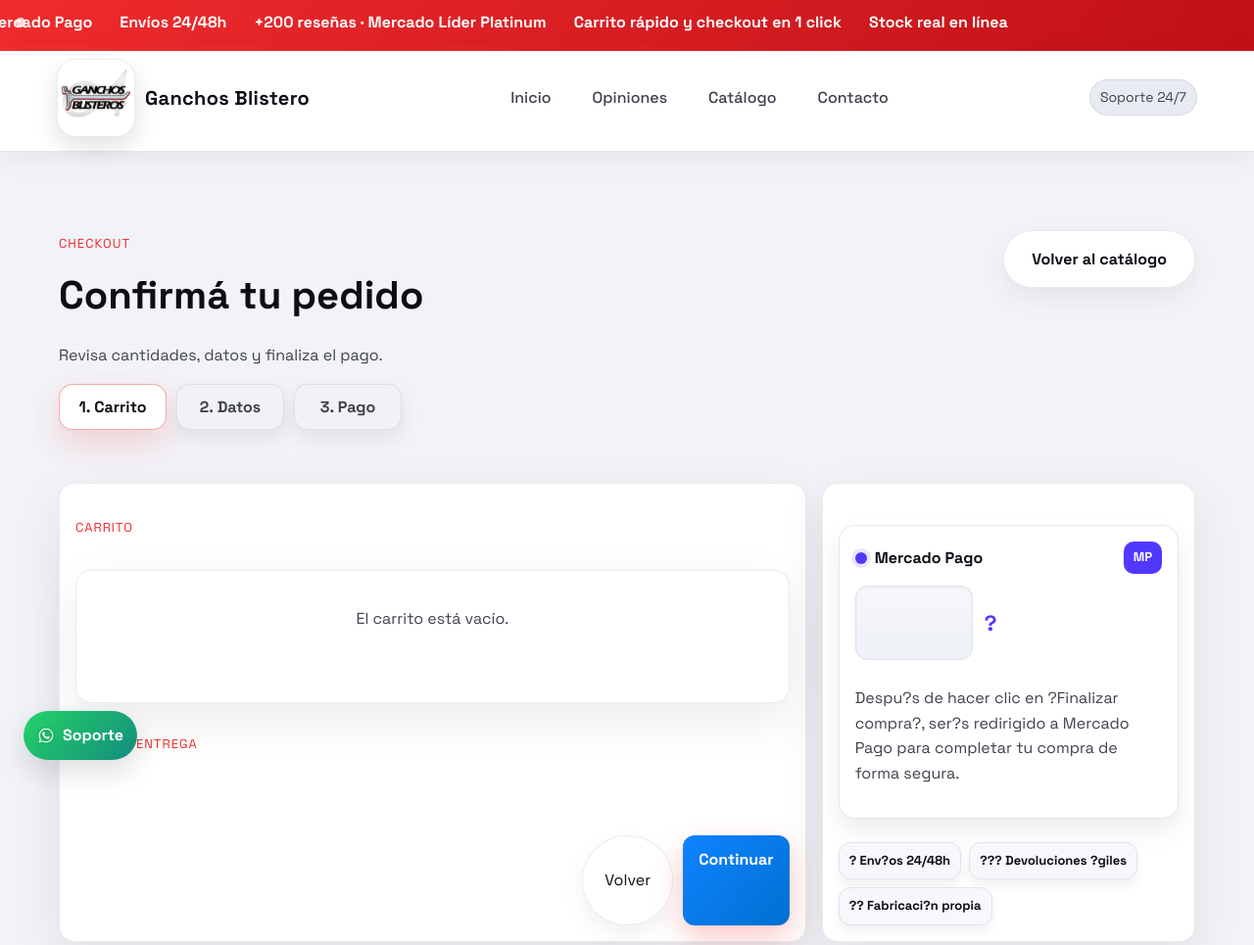
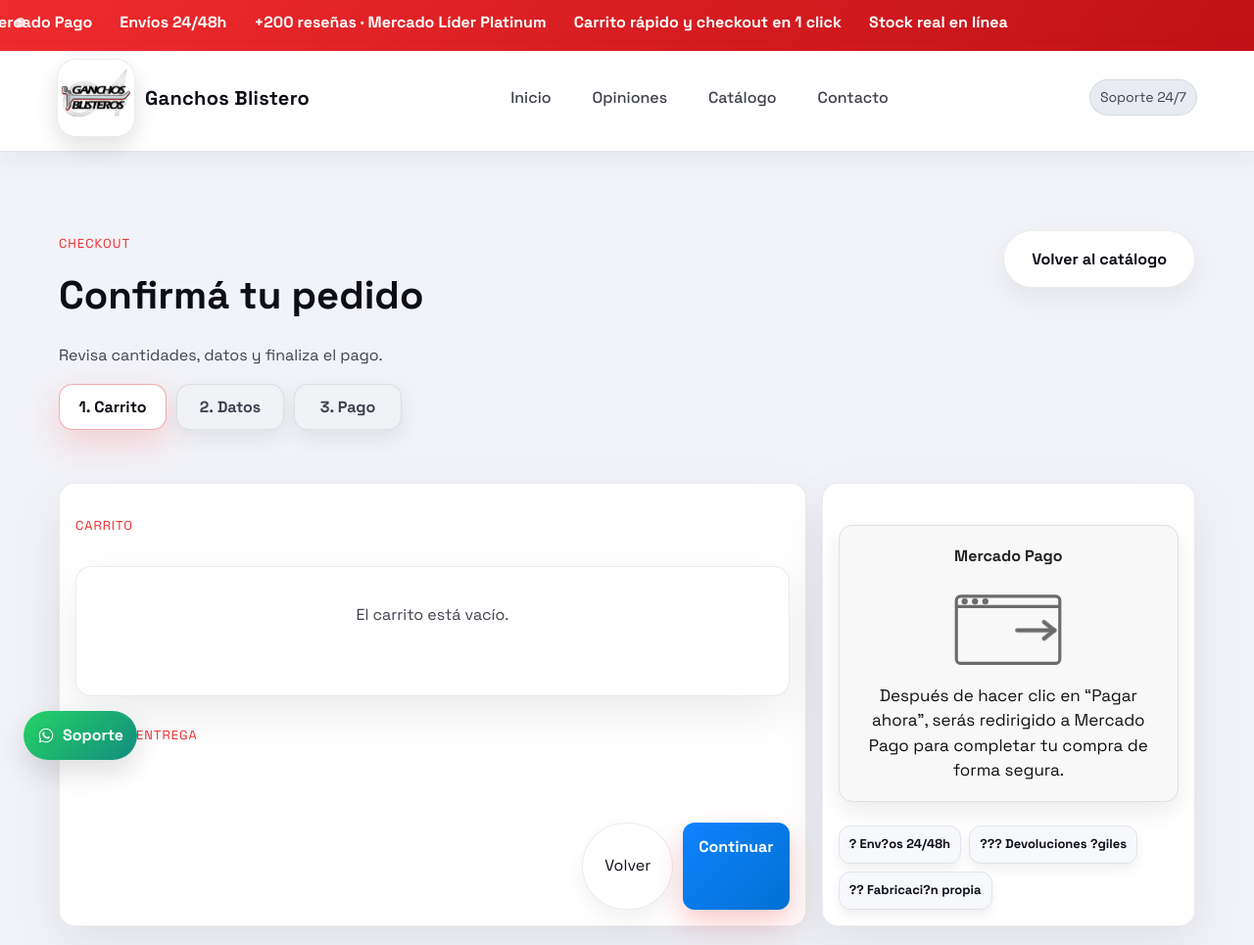
Before and after one commit to TouceArg/Ganchos-Blistero, a plain HTML site: page checkout.html in a window 1280 px wide. Shown: the top 965 px of the page at 98% size. Drawn offline with Linux system fonts and the light colour scheme; no server answers.

Commit message:
style: MP info card match mockup and fix totals layout

```diff
--- a/checkout.html
+++ b/checkout.html
@@ -105,16 +105,21 @@
         <button id="checkoutPageBtn" class="pay-btn pay-btn--hidden">Finalizar compra</button>
         <div class="mp-info-card">
           <div class="mp-info-card__header">
-            <span class="mp-info-dot"></span>
             <span class="mp-info-title">Mercado Pago</span>
-            <span class="mp-info-logo">MP</span>
           </div>
           <div class="mp-info-body">
-            <div class="mp-illustration">
-              <div class="mp-screen"></div>
-              <div class="mp-arrow">?</div>
+            <div class="mp-illustration" aria-hidden="true">
+              <svg class="mp-illustration__svg" viewBox="0 0 120 90" role="presentation">
+                <rect x="10" y="15" width="100" height="65" rx="4" ry="4" fill="none" stroke="#6b6b6b" stroke-width="3"></rect>
+                <line x1="10" y1="25" x2="110" y2="25" stroke="#6b6b6b" stroke-width="3"></line>
+                <circle cx="18" cy="20" r="3" fill="#6b6b6b"></circle>
+                <circle cx="28" cy="20" r="3" fill="#6b6b6b"></circle>
+                <circle cx="38" cy="20" r="3" fill="#6b6b6b"></circle>
+                <line x1="68" y1="48" x2="104" y2="48" stroke="#6b6b6b" stroke-width="4" stroke-linecap="round" class="mp-illustration__arrow"></line>
+                <polyline points="94,40 104,48 94,56" fill="none" stroke="#6b6b6b" stroke-width="4" stroke-linecap="round" stroke-linejoin="round" class="mp-illustration__arrow"></polyline>
+              </svg>
             </div>
-            <p>Despu?s de hacer clic en ?Finalizar compra?, ser?s redirigido a Mercado Pago para completar tu compra de forma segura.</p>
+            <p class="mp-info-text">Después de hacer clic en “Pagar ahora”, serás redirigido a Mercado Pago para completar tu compra de forma segura.</p>
           </div>
         </div>
         <div class="trust-row" style="margin-top:10px;">
--- a/styles.css
+++ b/styles.css
@@ -884,64 +884,80 @@ button:active { transform: translateY(0); }
 /* Mercado Pago info card */
 .mp-info-card {
   margin-top: 12px;
-  border: 1px solid #e2e6ee;
-  background: #ffffff;
-  border-radius: 16px;
-  padding: 16px;
-  box-shadow: 0 12px 28px rgba(18,18,24,0.08);
+  border: 1px solid #e0e0e0;
+  background: #f8f8f8;
+  border-radius: 14px;
+  padding: 18px;
+  box-shadow: 0 10px 26px rgba(18,18,24,0.08);
   display: grid;
   gap: 12px;
+  text-align: center;
 }
 .mp-info-card__header {
   display: flex;
   align-items: center;
-  gap: 8px;
-  font-weight: 700;
-  color: var(--text);
+  justify-content: center;
+  font-weight: 700;
+  color: #222;
 }
 .mp-info-dot {
-  width: 12px;
-  height: 12px;
-  border-radius: 50%;
-  background: #5138ff;
-  box-shadow: 0 0 0 4px rgba(81,56,255,0.12);
+  display: none;
 }
 .mp-info-logo {
-  margin-left: auto;
-  background: #5138ff;
-  color: #fff;
-  padding: 6px 10px;
-  border-radius: 10px;
-  font-weight: 800;
-  font-size: 13px;
+  display: none;
 }
 .mp-info-body {
   display: grid;
   gap: 10px;
-  color: var(--muted);
+  color: #444;
+  justify-items: center;
 }
 .mp-illustration {
   display: flex;
   align-items: center;
   gap: 12px;
 }
+.mp-illustration__svg {
+  width: 140px;
+  height: 95px;
+}
 .mp-screen {
-  width: 120px;
-  height: 76px;
-  border-radius: 12px;
-  border: 1px solid #dfe3eb;
-  background: linear-gradient(180deg, #f6f7fb 0%, #eef1f7 100%);
-  box-shadow: inset 0 1px 2px rgba(18,18,24,0.06);
+  display: none;
 }
 .mp-arrow {
-  font-size: 22px;
-  color: #5138ff;
-  font-weight: 800;
+  display: none;
+}
+.mp-illustration__arrow {
+  animation: mpArrow 1.6s ease-in-out infinite;
 }
 .mp-info-text {
   margin: 0;
-  color: var(--muted);
+  color: #111;
   line-height: 1.5;
+  font-size: 17px;
+}
+
+@keyframes mpArrow {
+  0% { transform: translateX(0); }
+  50% { transform: translateX(6px); }
+  100% { transform: translateX(0); }
+}
+
+.totals__row {
+  display: flex;
+  justify-content: space-between;
+  gap: 8px;
+  align-items: flex-start;
+}
+.totals__row span,
+.totals__row strong {
+  display: block;
+}
+.mp-info-text {
+  margin: 0;
+  color: #111;
+  line-height: 1.5;
+  font-size: 17px;
 }
 
 .trust-row {
```
